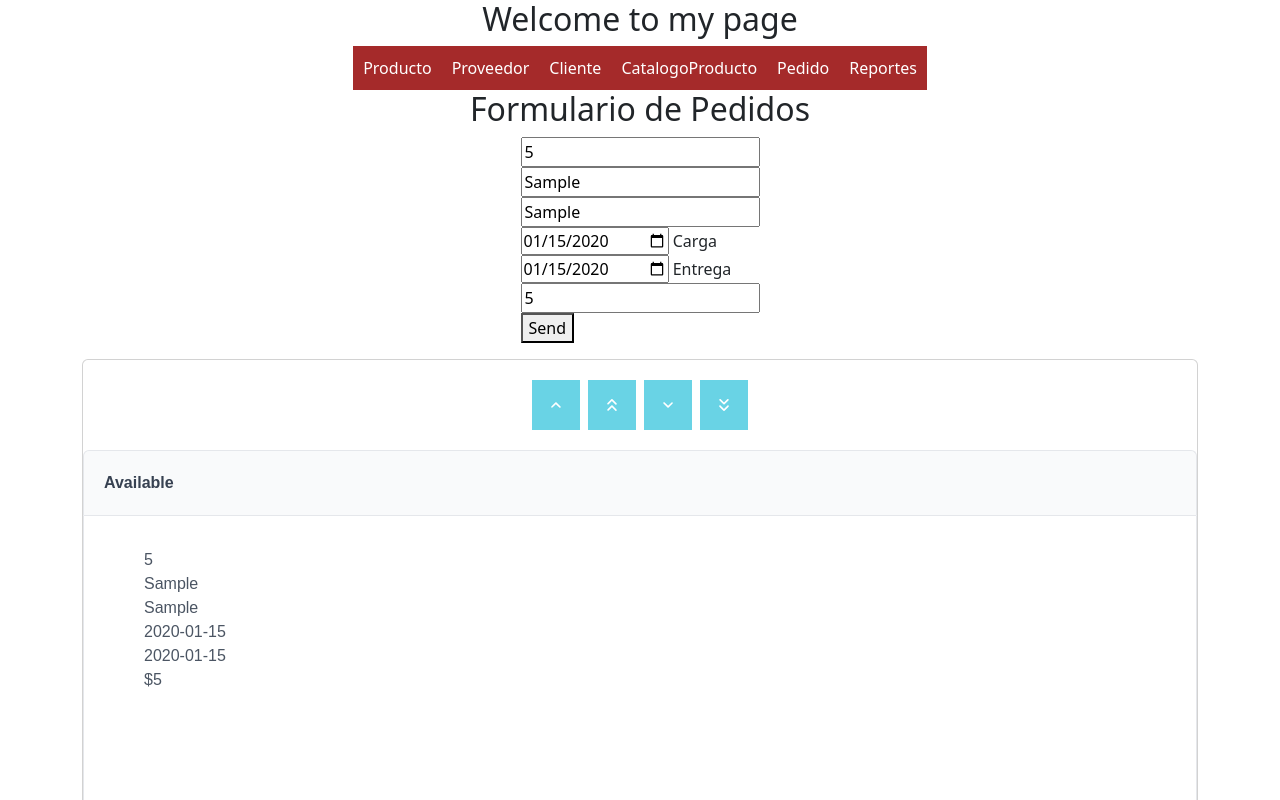
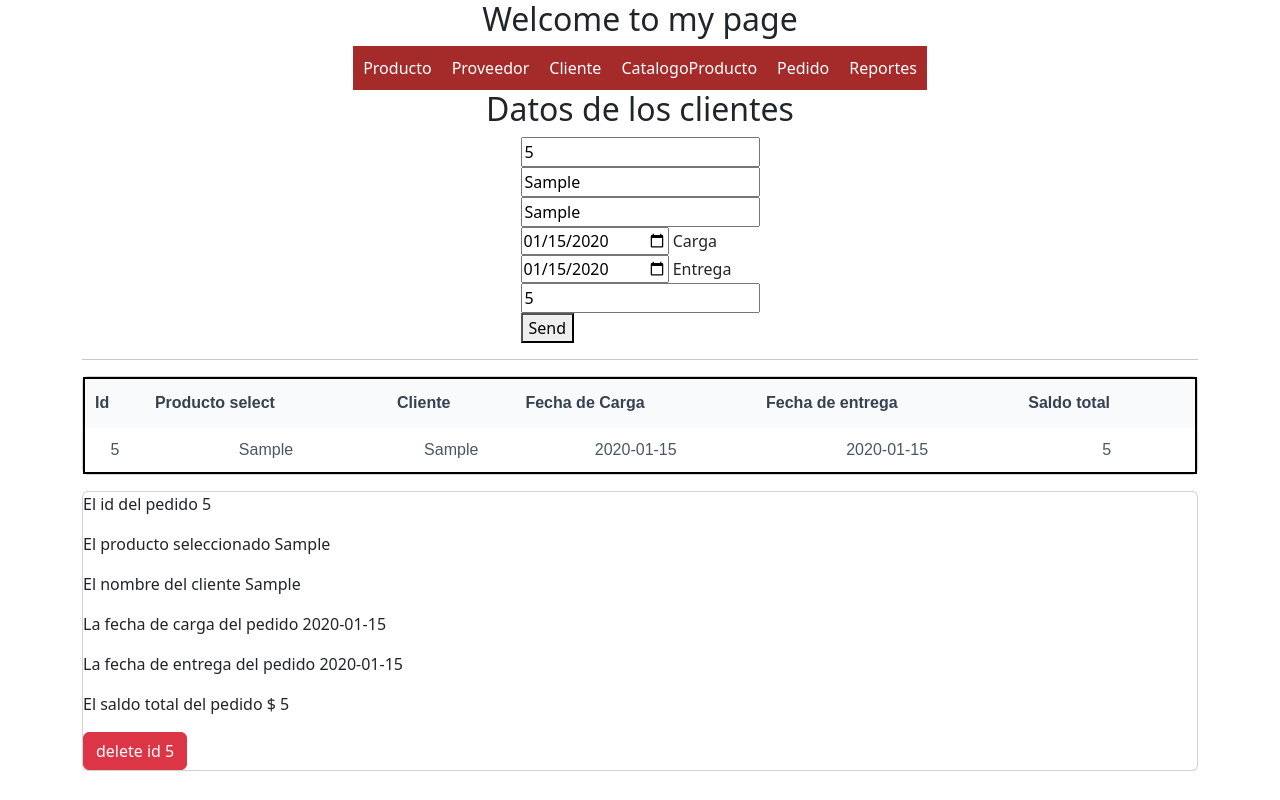
Before and after one commit to krabdoble/tp_final_grupo2_uade2024, a React (Create React App) app: page /pedido in a window 1280 px wide. Both pictures are taken after typing "5", "Sample", "Sample", "2020-01-15", "2020-01-15", "5" into the empty fields and a click on the button "Send". Shown: the top 800 px of the page. Built offline with nearby package versions, Linux system fonts and the light colour scheme; a web font is replaced by a local one.

Commit message:
quinto commit

```diff
--- a/src/componentes/Pedido.js
+++ b/src/componentes/Pedido.js
@@ -1,8 +1,143 @@
 import React, { useState } from "react";
-import { PickList } from 'primereact/picklist';
+import { DataTable } from "primereact/datatable";
+import { Column } from "primereact/column";
 
 function Pedido() {
   const [pedidoList, setPedidoList] = useState([]);
+  const [inputPedido, setInputPedido] = useState({
+    id: "",
+    productoSelect: "",
+    cliente: "",
+    fechaDeCarga: "",
+    fechaDeEntrega: "",
+    saldoTotal: "",
+  });
+
+  const handleChangePedido = (event) => {
+    const { name, value } = event.target;
+    setInputPedido({
+      ...inputPedido,
+      [name]: value,
+    });
+  };
+
+  const handleSubmit = (event) => {
+    event.preventDefault();
+    setPedidoList([...pedidoList, inputPedido]);
+  };
+
+  const eliminarPedido = (id) => {
+    const borrarPedido = pedidoList.filter(
+      (inputPedido) => inputPedido.id !== id
+    );
+    setPedidoList(borrarPedido);
+  };
+  return (
+    <div>
+      <h2 className="text-center">Datos de los clientes</h2>
+      <div className="d-flex justify-content-center align-item-center">
+        <form onSubmit={handleSubmit}>
+          <div>
+            <input
+              type="number"
+              name="id"
+              placeholder="Id de product"
+              value={inputPedido.id}
+              onChange={handleChangePedido}
+            />
+          </div>
+          <div>
+            <input
+              type="text"
+              name="productoSelect"
+              placeholder="nombre producto seleccionado"
+              value={inputPedido.productoSelect}
+              onChange={handleChangePedido}
+            />
+          </div>
+          <div>
+            <input
+              type="text"
+              name="cliente"
+              placeholder="nombre del cliente"
+              value={inputPedido.cliente}
+              onChange={handleChangePedido}
+            />
+          </div>
+          <div>
+            <label>
+              <input
+                type="date"
+                name="fechaDeCarga"
+                placeholder="fecha de carga"
+                value={inputPedido.fechaDeCarga}
+                onChange={handleChangePedido}
+              />{" "}
+              Carga
+            </label>
+          </div>
+          <div>
+            <label>
+              <input
+                type="date"
+                name="fechaDeEntrega"
+                placeholder="fecha de entrega"
+                value={inputPedido.fechaDeEntrega}
+                onChange={handleChangePedido}
+              />{" "}
+              Entrega
+            </label>
+          </div>
+          <div>
+            <input
+              type="number"
+              name="saldoTotal"
+              placeholder="el saldo del pedido"
+              value={inputPedido.saldoTotal}
+              onChange={handleChangePedido}
+            />
+          </div>
+          <button type="submit">Send</button>
+        </form>
+      </div>
+      <hr />
+
+      <div className="card">
+        <DataTable value={pedidoList} tableStyle={{ minWidth: "50rem" }}>
+          <Column field="id" header="Id"></Column>
+          <Column field="productoSelect" header="Producto select"></Column>
+          <Column field="cliente" header="Cliente"></Column>
+          <Column field="fechaDeCarga" header="Fecha de Carga"></Column>
+          <Column field="fechaDeEntrega" header="Fecha de entrega"></Column>
+          <Column field="saldoTotal" header="Saldo total"></Column>
+        </DataTable>
+      </div>
+
+      <div>
+        {pedidoList.map((value, index) => (
+          <div key={index} className="card mt-3">
+            <p>El id del pedido {value.id}</p>
+            <p>El producto seleccionado {value.productoSelect}</p>
+            <p>El nombre del cliente {value.cliente}</p>
+            <p>La fecha de carga del pedido {value.fechaDeCarga}</p>
+            <p>La fecha de entrega del pedido {value.fechaDeEntrega}</p>
+            <p>El saldo total del pedido $ {value.saldoTotal}</p>
+            <div>
+              <button
+                type="submit"
+                className="btn btn-danger"
+                onClick={() => eliminarPedido(value.id)}
+              >
+                delete id {value.id}
+              </button>
+            </div>
+          </div>
+        ))}
+      </div>
+    </div>
+  );
+
+  /* const [pedidoList, setPedidoList] = useState([]);
   const [target, setTarget] = useState([]);
   const [inputPedido, setInputPedido] = useState({
     id: "",
@@ -130,7 +265,7 @@ const itemTemplate = (item) => {
           ))}
         </div>
     </div>
-  );
+  ); */
 }
 
 export default Pedido;
```
